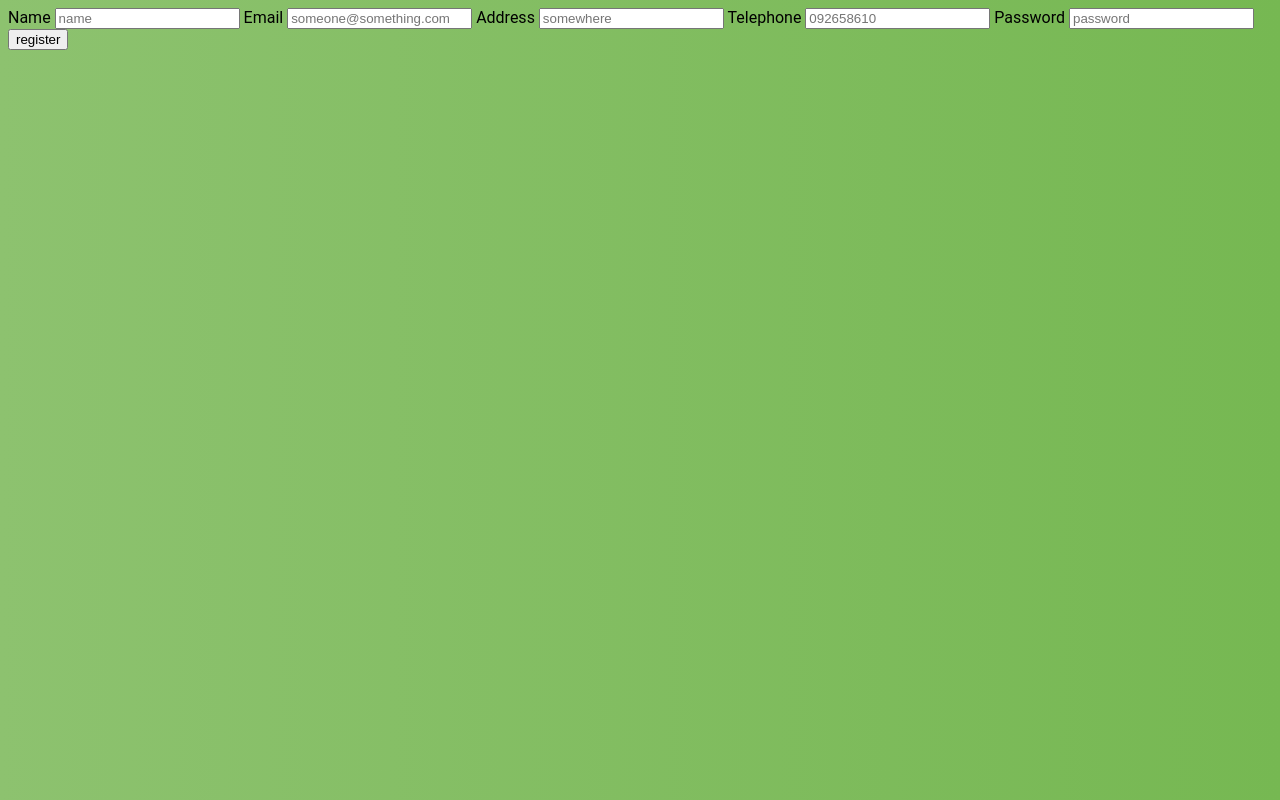
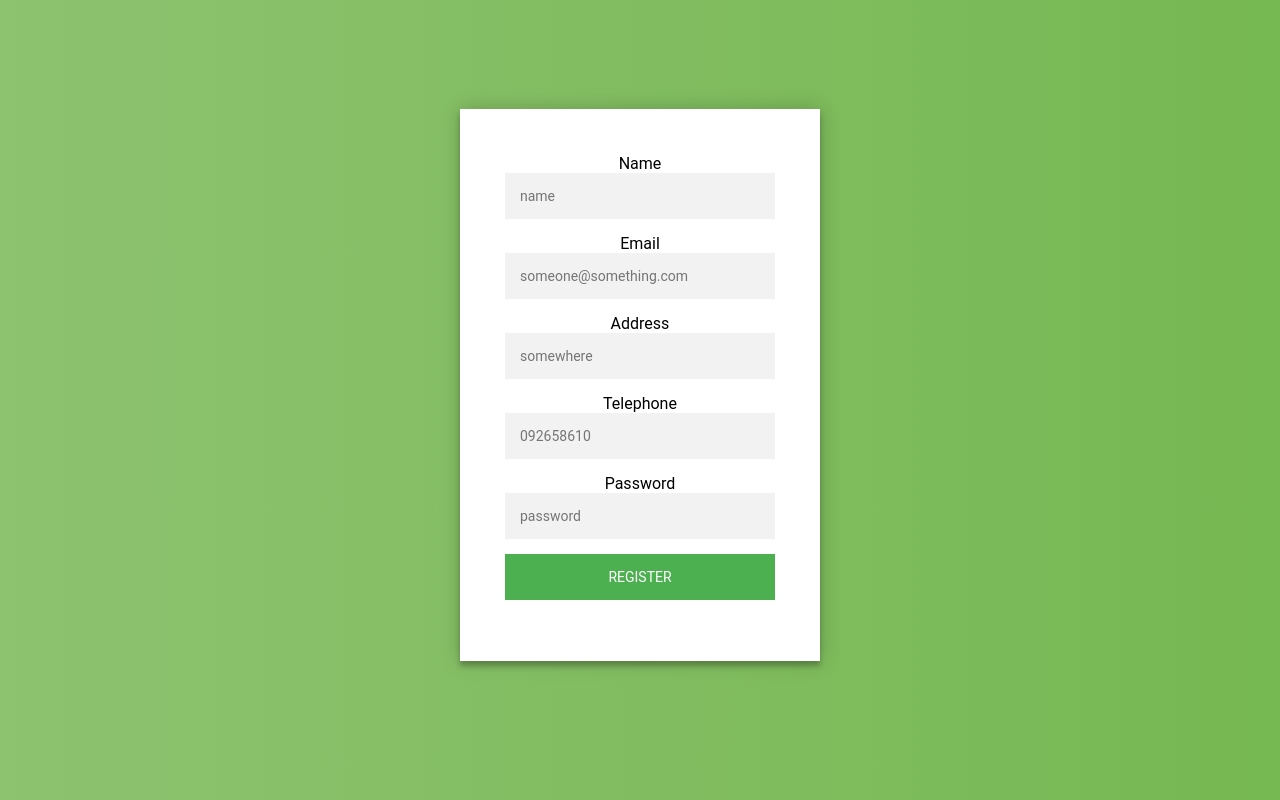
Before and after one commit to siebe1996/2122pwmss-siebe_enrik_lucas, a PHP site: template app/resources/templates/pages/register.twig in a window 1280 px wide. Run offline with PHP 8.4, Linux system fonts and the light colour scheme; the template is opened without the code that fills it, so the values that code supplies are empty; some libraries are stand-ins or nearby versions.

Commit message:
css fixes for register en login pages

```diff
--- /dev/null
+++ b/app/public/css/register.css
@@ -0,0 +1,97 @@
+
+.register-page {
+  width: 360px;
+  padding: 8% 0 0;
+  margin: auto;
+}
+.form {
+  position: relative;
+  z-index: 1;
+  background: #FFFFFF;
+  max-width: 360px;
+  margin: 0 auto 100px;
+  padding: 45px;
+  text-align: center;
+  box-shadow: 0 0 20px 0 rgba(0, 0, 0, 0.2), 0 5px 5px 0 rgba(0, 0, 0, 0.24);
+}
+.form input {
+  font-family: "Roboto", sans-serif;
+  outline: 0;
+  background: #f2f2f2;
+  width: 100%;
+  border: 0;
+  margin: 0 0 15px;
+  padding: 15px;
+  box-sizing: border-box;
+  font-size: 14px;
+}
+.form button {
+  font-family: "Roboto", sans-serif;
+  text-transform: uppercase;
+  outline: 0;
+  background: #4CAF50;
+  width: 100%;
+  border: 0;
+  padding: 15px;
+  color: #FFFFFF;
+  font-size: 14px;
+  cursor: pointer;
+}
+.form button:hover,.form button:active,.form button:focus {
+  background: #43A047;
+}
+.form .message {
+  margin: 15px 0 0;
+  color: #b3b3b3;
+  font-size: 12px;
+}
+.form .message a {
+  color: #4CAF50;
+  text-decoration: none;
+}
+.form .register-form {
+  display: none;
+}
+.container {
+  position: relative;
+  z-index: 1;
+  max-width: 300px;
+  margin: 0 auto;
+}
+.container:before, .container:after {
+  content: "";
+  display: block;
+  clear: both;
+}
+.container .info {
+  margin: 50px auto;
+  text-align: center;
+}
+.container .info h1 {
+  margin: 0 0 15px;
+  padding: 0;
+  font-size: 36px;
+  font-weight: 300;
+  color: #1a1a1a;
+}
+.container .info span {
+  color: #4d4d4d;
+  font-size: 12px;
+}
+.container .info span a {
+  color: #000000;
+  text-decoration: none;
+}
+.container .info span .fa {
+  color: #EF3B3A;
+}
+body {
+  background: #76b852; /* fallback for old browsers */
+  background: -webkit-linear-gradient(right, #76b852, #8DC26F);
+  background: -moz-linear-gradient(right, #76b852, #8DC26F);
+  background: -o-linear-gradient(right, #76b852, #8DC26F);
+  background: linear-gradient(to left, #76b852, #8DC26F);
+  font-family: "Roboto", sans-serif;
+  -webkit-font-smoothing: antialiased;
+  -moz-osx-font-smoothing: grayscale;
+}
--- a/app/resources/templates/pages/login.twig
+++ b/app/resources/templates/pages/login.twig
@@ -22,7 +22,9 @@
       {% endfor %}
 
       <input type="hidden" name="moduleAction" value="login">
+      <label for="email">email</label>
       <input id="email" type="email"  placeholder="someone@something.com" class="validate" name="email"  value="{{ email }}">
+      <label for="password">email</label>
       <input id="password" type="password"  placeholder="password" class="validate" name="password">
       <button>login</button>
     </form>
--- a/app/resources/templates/pages/register.twig
+++ b/app/resources/templates/pages/register.twig
@@ -2,7 +2,7 @@
     <meta charset="utf-8">
     <meta http-equiv="X-UA-Compatible" content="IE=edge">
     <!-- Bootstrap CSS -->
-    <link rel="stylesheet" href="css/login.css">
+    <link rel="stylesheet" href="css/register.css">
 </head>
 <body>
 {% for error in errors %}
@@ -18,7 +18,7 @@
 {% endfor %}
 
 <div class="register-page">
-    <div class="register-form">
+    <div class="form">
         <form class="col s12" method="post" action="register.php" enctype="multipart/form-data" novalidate>
             <input type="hidden" name="moduleAction" value="register">
             <label for="name">Name</label>
```
